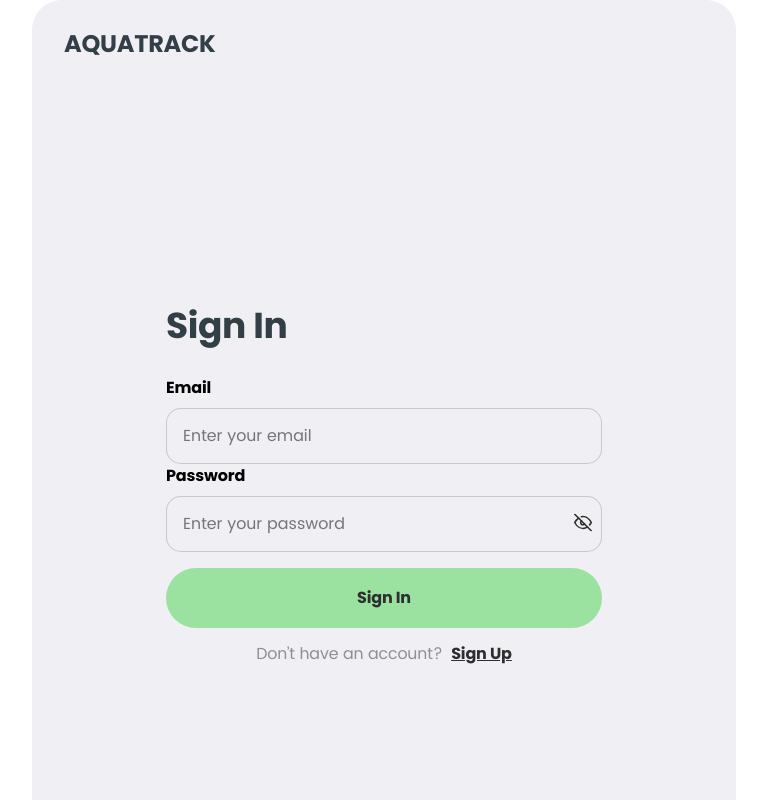
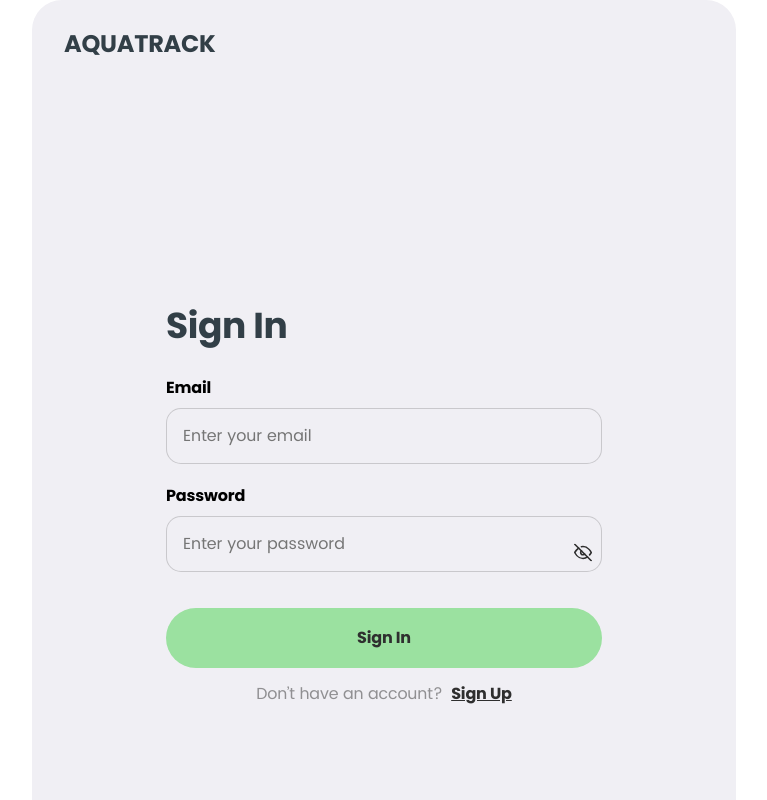
Before and after one commit to Artur-Luniaka/aquacoders, a React (Vite) app: page /signin in a window 1280 px wide. Shown: the top 800 px of the page, without its empty margins (256-1023 px from the left). Built offline with nearby package versions, Linux system fonts and the light colour scheme.

Commit message:
add margin bottom

```diff
--- a/src/components/SigninForm/SignInForm.module.css
+++ b/src/components/SigninForm/SignInForm.module.css
@@ -107,6 +107,7 @@
     color: var(--color-black);
     margin-bottom: 8px;
 
+
   @media (min-width: 768px) {
     gap: 20px;
   }
@@ -164,12 +165,14 @@
   width: 311px;
   height: 50px;
   background-color: #f0eff4;
+  margin-bottom: 16px;
 
   @media (min-width: 768px) {
     width: 436px;
     height: 56px;
     font-size: 16px;
     line-height: 150%;
+    margin-bottom: 20px;
   }
 }
 
```
Also changed, not shown: src/components/WaterProgressBar/WaterProgressBar.module.css (line endings or trailing spaces).
